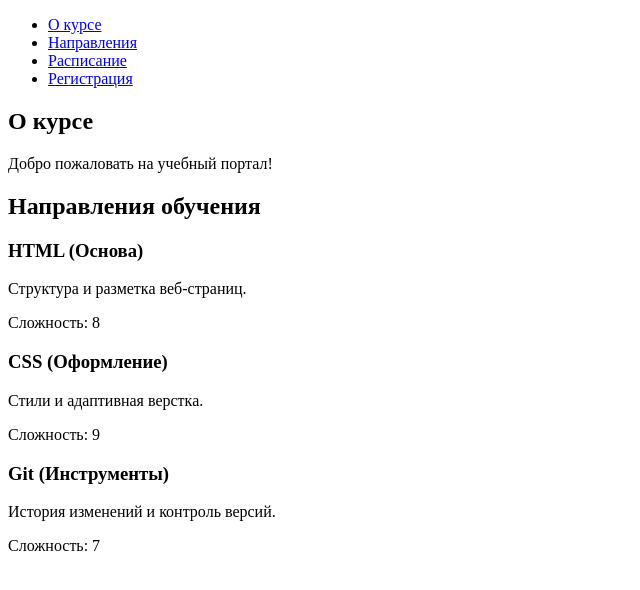
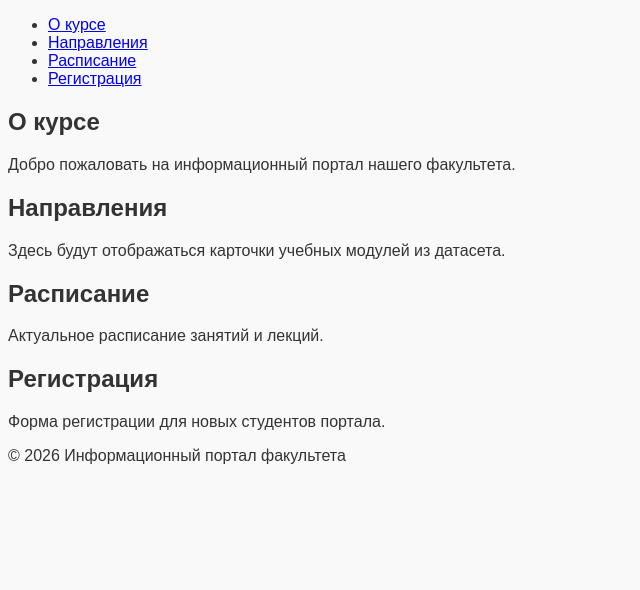
Before and after one commit to Alin4ik07/trpo-pr01-merkulova, a plain HTML site: page index.html in a window 1280 px wide. Shown: the whole page, without its empty margins (0-640 px from the left). Drawn offline with Linux system fonts and the light colour scheme.

Commit message:
feat: создать семантический HTML и подключить styles.css

```diff
--- /dev/null
+++ b/css/styles.css
@@ -0,0 +1,5 @@
+body {
+    font-family: sans-serif;
+    background-color: #f9f9f9;
+    color: #333;
+}
--- a/index.html
+++ b/index.html
@@ -4,7 +4,7 @@
     <meta charset="UTF-8">
     <meta name="viewport" content="width=device-width, initial-scale=1.0">
     <title>Информационный портал факультета</title>
-    <link rel="stylesheet" href="css/style.css">
+    <link rel="stylesheet" href="css/styles.css">
 </head>
 <body>
     <header>
@@ -17,33 +17,29 @@
             </ul>
         </nav>
     </header>
+
     <main>
         <section id="about">
             <h2>О курсе</h2>
-            <p>Добро пожаловать на учебный портал!</p>
+            <p>Добро пожаловать на информационный портал нашего факультета.</p>
+        </section>
+        <section id="tracks">
+            <h2>Направления</h2>
+            <p>Здесь будут отображаться карточки учебных модулей из датасета.</p>
+        </section>
+        <section id="schedule">
+            <h2>Расписание</h2>
+            <p>Актуальное расписание занятий и лекций.</p>
+        </section>
+        <section id="signup">
+            <h2>Регистрация</h2>
+            <p>Форма регистрации для новых студентов портала.</p>
         </section>
 
-        <section id="tracks">
-            <h2>Направления обучения</h2>
-            <div class="card-container">
-                <div class="card" data-id="1">
-                    <h3>HTML <span class="category">(Основа)</span></h3>
-                    <p>Структура и разметка веб-страниц.</p>
-                    <div class="value">Сложность: 8</div>
-                </div>
-                <div class="card" data-id="2">
-                    <h3>CSS <span class="category">(Оформление)</span></h3>
-                    <p>Стили и адаптивная верстка.</p>
-                    <div class="value">Сложность: 9</div>
-                </div>
-                <div class="card" data-id="3">
-                    <h3>Git <span class="category">(Инструменты)</span></h3>
-                    <p>История изменений и контроль версий.</p>
-                    <div class="value">Сложность: 7</div>
-                </div>
-            </div>
-        </section>
     </main>
+    <footer>
+        <p>&copy; 2026 Информационный портал факультета</p>
+    </footer>
 
 </body>
 </html>
```
